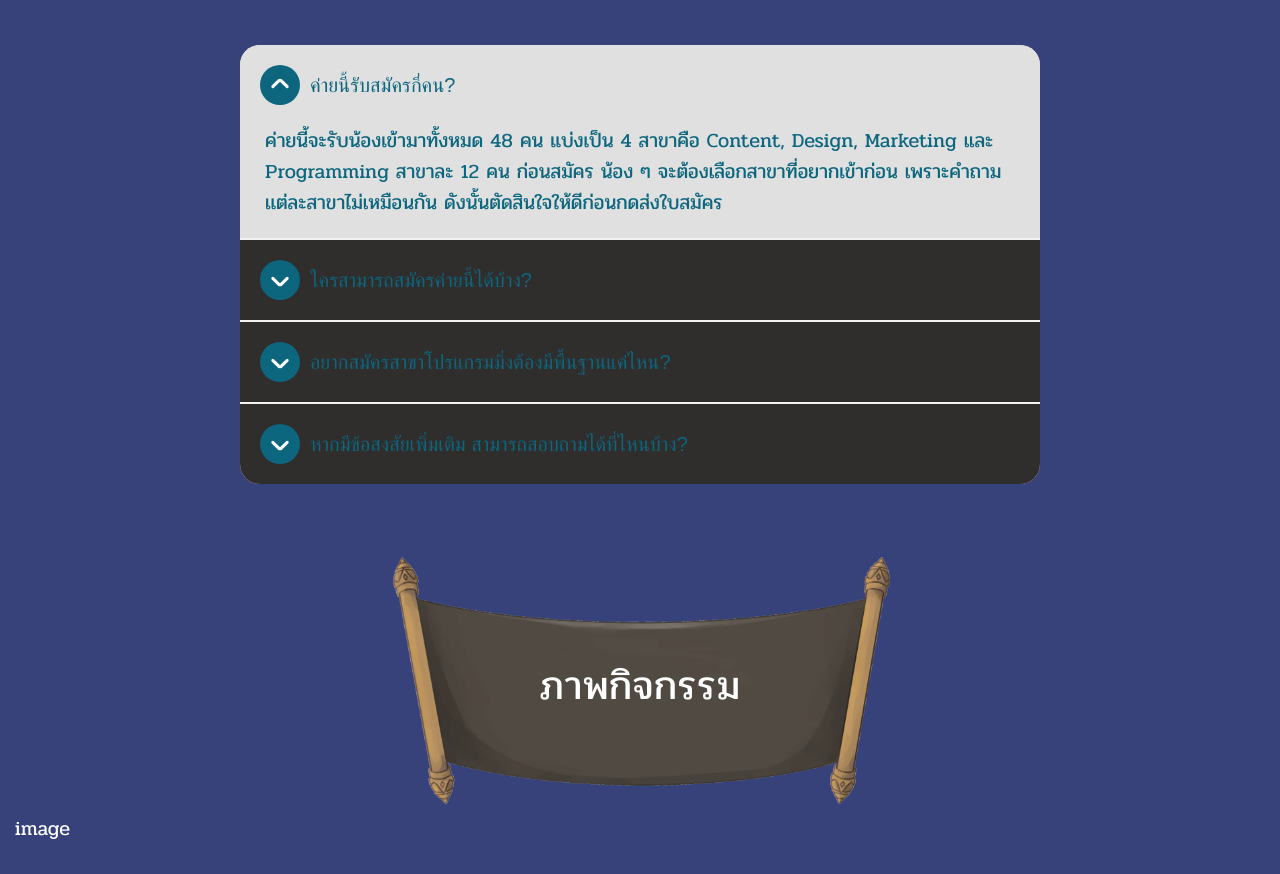
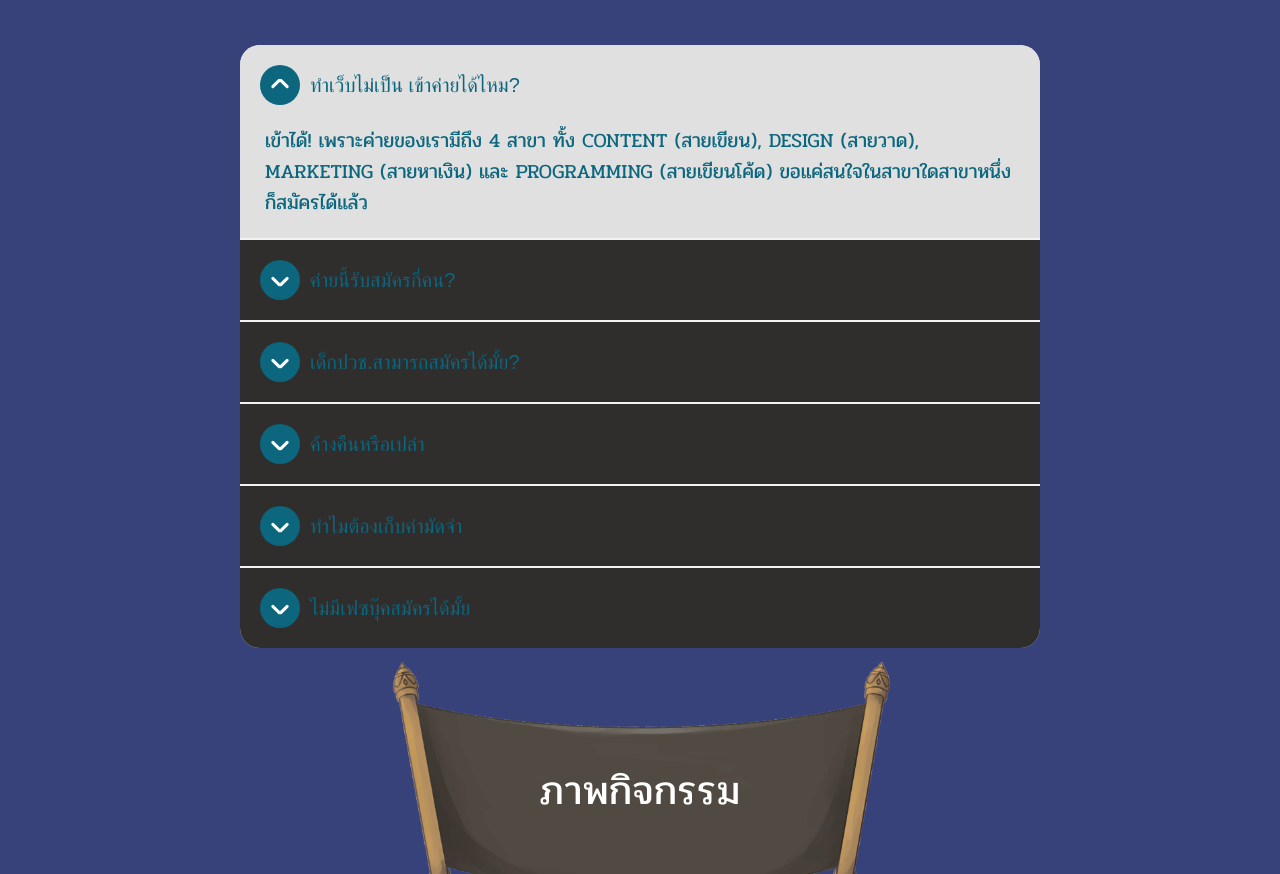
Before and after one commit to WebmasterCamp/jwc11-landing, a plain HTML site: page index.html in a window 1280 px wide. Shown: the part 4522-5396 px from the top of the page. Drawn offline with Linux system fonts and the light colour scheme.

Commit message:
Update content faq in `q&a` section

```diff
--- a/index.html
+++ b/index.html
@@ -293,44 +293,82 @@
             <li class="question-item">
               <button class="question-text collapsible">
                 <i class="angle-down"></i>
-                <span>ค่ายนี้รับสมัครกี่คน?</span>
+                <span>
+                  ทำเว็บไม่เป็น เข้าค่ายได้ไหม?
+                </span>
               </button>
               <div class="collapse-answer">
                 <p class="mt-0">
-                  ค่ายนี้จะรับน้องเข้ามาทั้งหมด 48 คน แบ่งเป็น 4 สาขาคือ Content, Design, Marketing และ Programming สาขาละ 12 คน ก่อนสมัคร น้อง ๆ จะต้องเลือกสาขาที่อยากเข้าก่อน เพราะคำถามเเต่ละสาขาไม่เหมือนกัน ดังนั้นตัดสินใจให้ดีก่อนกดส่งใบสมัคร
+                  เข้าได้! เพราะค่ายของเรามีถึง 4 สาขา ทั้ง CONTENT (สายเขียน), DESIGN (สายวาด), MARKETING (สายหาเงิน) และ PROGRAMMING (สายเขียนโค้ด)
+                  ขอแค่สนใจในสาขาใดสาขาหนึ่งก็สมัครได้แล้ว
                 </p>
               </div>
             </li>
             <li class="question-item">
               <button class="question-text collapsible">
                 <i class="angle-down"></i>
-                <span>ใครสามารถสมัครค่ายนี้ได้บ้าง?</span>
+                <span>
+                  ค่ายนี้รับสมัครกี่คน?
+                </span>
               </button>
               <div class="collapse-answer">
                 <p class="mt-0">
-                  น้องที่กำลังศึกษาชั้นม.ปลายทุกคน รวมถึงน้องที่เพิ่งจบม.3 และม.6 หรือเทียบเท่า
+                  รับสมัครเด็กมัธยมทั้งหมด 48 คน โดยแบ่งออกเป็นทั้งหมด 4 สาขา ได้แก่ CONTENT, DESIGN, MARKETING และ PROGRAMMING
+                  สาขาละ 12 คน ผ่านการตอบคำถามคัดเลือก ซึ่งสามารถเลือกสมัครได้เพียงสาขาเดียวเท่านั้น
                 </p>
               </div>
             </li>
             <li class="question-item">
               <button class="question-text collapsible">
                 <i class="angle-down"></i>
-                <span>อยากสมัครสาขาโปรแกรมมิ่งต้องมีพื้นฐานแค่ไหน?</span>
+                <span>
+                  เด็กปวช.สามารถสมัครได้มั้ย?
+                </span>
               </button>
               <div class="collapse-answer">
                 <p class="mt-0">
-                  สำหรับน้อง ๆ ที่สนใจสาขา Programming ขอแค่น้อง ๆ สามารถคิดเชิงตรรกะ บวกกับมีพื้นฐานการทำเว็บเล็กน้อย ก็เพียงพอแล้ว
+                  ได้แน่นอน เราเปิดรับสมัครเด็กตั้งแต่ชั้นม.3 -ขึ้น ม.4 ไปจนถึงม.6 ขึ้นปี1. หรือเทียบเท่า
                 </p>
               </div>
             </li>
             <li class="question-item">
               <button class="question-text collapsible">
                 <i class="angle-down"></i>
-                <span>หากมีข้อสงสัยเพิ่มเติม สามารถสอบถามได้ที่ไหนบ้าง?</span>
+                <span>
+                  ค้างคืนหรือเปล่า
+                </span>
               </button>
               <div class="collapse-answer">
                 <p class="mt-0">
-                  น้องสามารถสอบถามข้อมูลเพิ่มเติมได้ทาง inbox Facebook fanpage แล้วมาเป็นเด็ก JWC ด้วยกันนะ
+                  ค่าย JWC เป็นค่ายค้างคืน เป็นเวลา 2 คืน
+                </p>
+              </div>
+            </li>
+            <li class="question-item">
+              <button class="question-text collapsible">
+                <i class="angle-down"></i>
+                <span>
+                  ทำไมต้องเก็บค่ามัดจำ
+                </span>
+              </button>
+              <div class="collapse-answer">
+                <p class="mt-0">
+                  เพื่อเป็นการยืนยันว่าผู้สมัครค่ายจะมาค่ายจริง แต่เราจะคืนเงินให้หลังจบค่าย!
+                </p>
+              </div>
+            </li>
+            <li class="question-item">
+              <button class="question-text collapsible">
+                <i class="angle-down"></i>
+                <span>
+                  ไม่มีเฟซบุ๊คสมัครได้มั้ย
+                </span>
+              </button>
+              <div class="collapse-answer">
+                <p class="mt-0">
+                  ไม่ได้ เนื่องจากค่ายของเราใช้เฟซบุคเป็นช่องทางหลักในการเก็บข้อมูลและติดต่อสื่อสารกับผู้สมัคร
+                  แอบใบ้ว่าเมื่อติดค่ายแล้วจะมีการดึงเข้ากลุ่มลับของชาวจอมเวทย์แห่ง JWC ด้วย!
+
                 </p>
               </div>
             </li>
```
